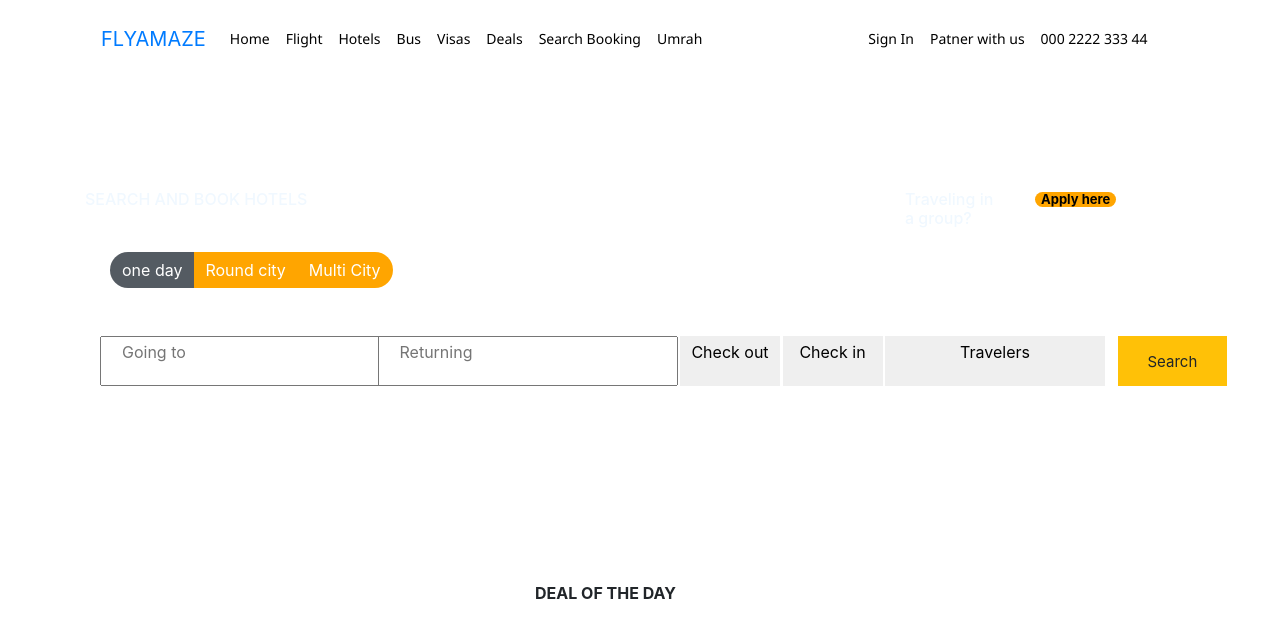
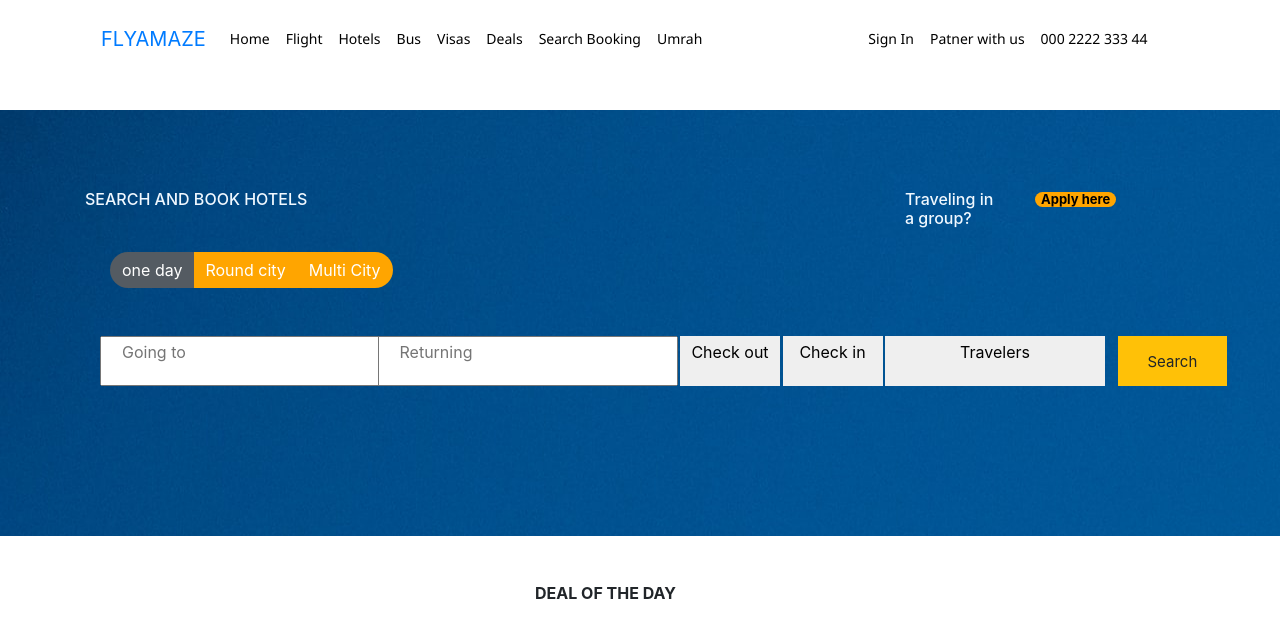
Before and after one commit to AbdullahSajjad216/TicketBooking-landing-page, a plain HTML site: page index.html in a window 1280 px wide. Shown: the top 633 px of the page. Drawn offline with nearby package versions, Linux system fonts and the light colour scheme; files that its build step writes are made by us from their sources; files whose address does not match are found by name.

Commit message:
Update style.css

```diff
--- a/style.css
+++ b/style.css
@@ -125,7 +125,7 @@ nav ul li a{
 /*banner*/
 
 .banner{
-    background-image: url(../img/sincerely-media-gPnHi8AmO5k-unsplash.jpg);
+    background-image: url(../sincerely-media-gPnHi8AmO5k-unsplash.jpg);
     padding-top: 80px;
     padding-bottom: 150px;
 
```
